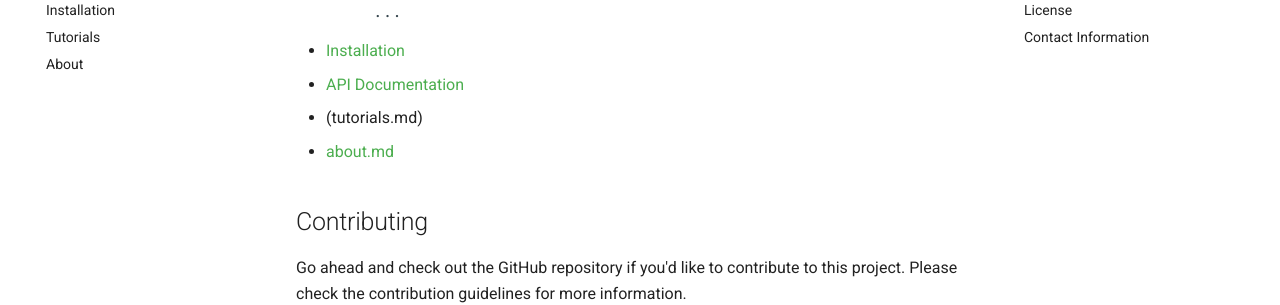
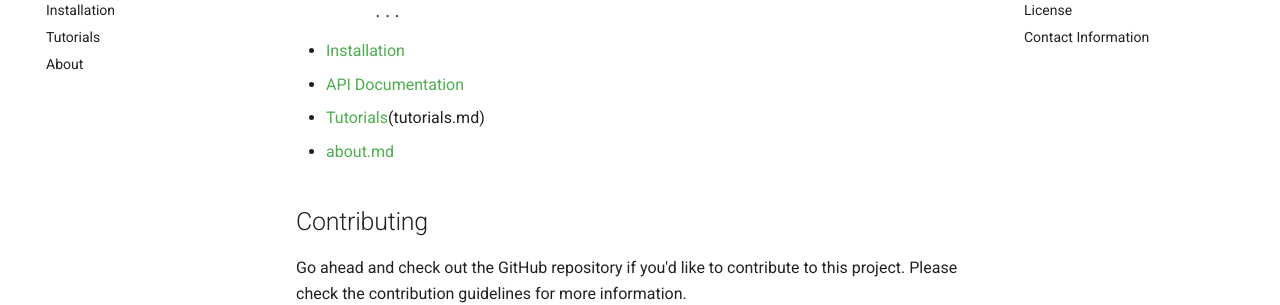
Before and after one commit to dilshankarunarathne/herb-classifier-backend, an MkDocs documentation site: the page built from docs/index.md, in a window 1280 px wide and 900 px high, scrolled down 3035 px. Shown: the part 152-457 px from the top of the window. Built offline with MkDocs 1.6.1 and Material for MkDocs 9.7.7, drawn with Linux system fonts in a browser that asks for light colours.

Commit message:
Update index.md

```diff
--- a/docs/index.md
+++ b/docs/index.md
@@ -140,7 +140,7 @@ application.
 
  - [Installation](installation.md)
  - [API Documentation](api_documentation.md)
- - [](Tutorials)(tutorials.md)
+ - [Tutorials]()(tutorials.md)
  - [about.md](About)
 
 ## Contributing
```
